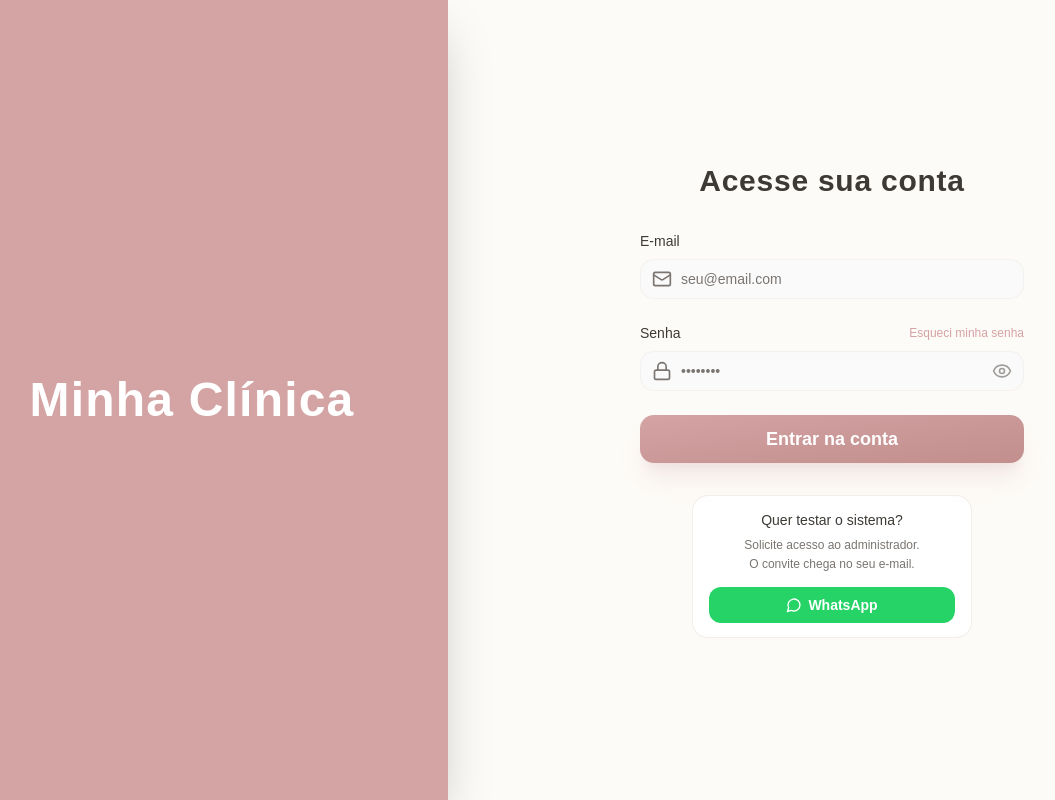
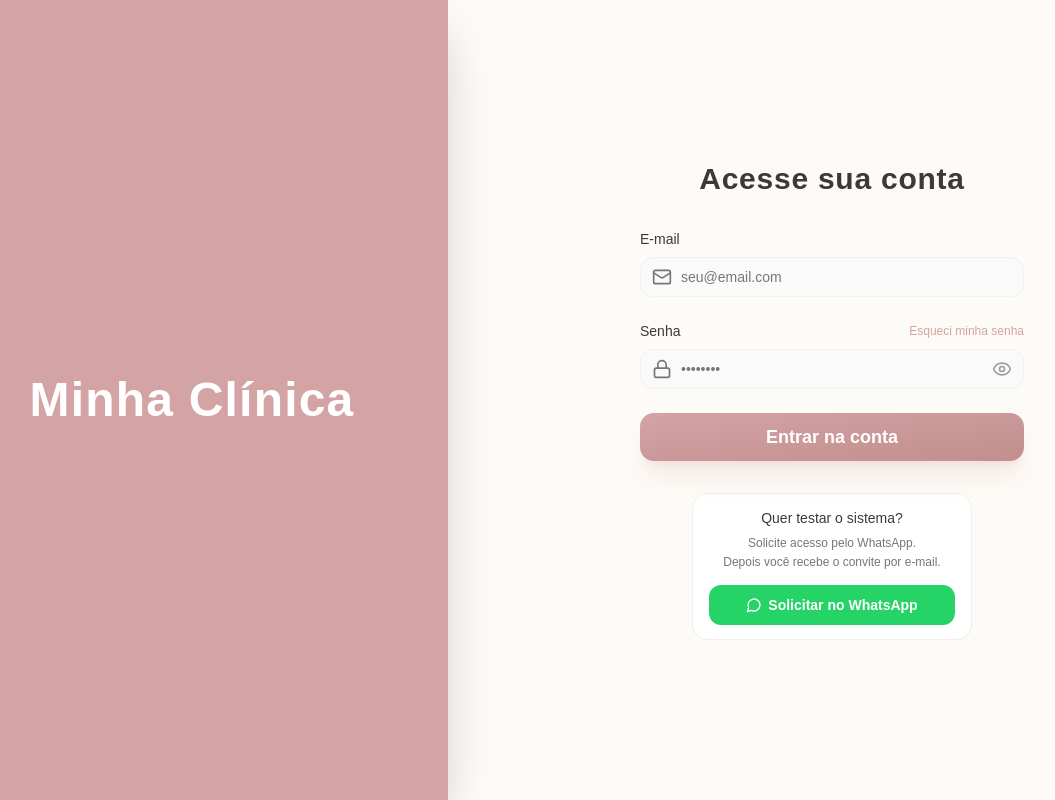
Before and after one commit to davicoruda-coder/lumen, a React (Vite) app: page /login in a window 1280 px wide. Shown: the whole page, without its empty margins (64-1119 px from the left). Built offline with nearby package versions, Linux system fonts and the light colour scheme; no server answers; the database is empty.

Commit message:
fix: remove e-mail do CTA de teste no login.
Evita mailto no Linux sem cliente de e-mail; pedido de acesso fica só via WhatsApp.

```diff
--- a/src/pages/Login.tsx
+++ b/src/pages/Login.tsx
@@ -8,18 +8,10 @@ import { useClinic } from '../contexts/ClinicContext';
 
 const SUPPORT_WHATSAPP =
   import.meta.env.VITE_SUPPORT_WHATSAPP_NUMBER || '5571996952190';
-const SUPPORT_EMAIL =
-  import.meta.env.VITE_SUPPORT_EMAIL?.trim() || '';
 
 const demoWhatsAppHref = `https://wa.me/${SUPPORT_WHATSAPP}?text=${encodeURIComponent(
   'Olá! Gostaria de solicitar acesso para testar o Lumen. Meu nome é '
 )}`;
-
-const demoEmailHref = SUPPORT_EMAIL
-  ? `mailto:${SUPPORT_EMAIL}?subject=${encodeURIComponent('Solicitar acesso para testar o Lumen')}&body=${encodeURIComponent(
-      'Olá! Gostaria de solicitar acesso para testar o Lumen.\n\nNome:\nE-mail para o convite:\n'
-    )}`
-  : null;
 
 export function Login() {
   const [email, setEmail] = useState('');
@@ -135,29 +127,20 @@ export function Login() {
               Quer testar o sistema?
             </p>
             <p className="mt-1.5 text-xs text-text-muted leading-relaxed text-balance">
-              Solicite acesso ao administrador.
+              Solicite acesso pelo WhatsApp.
               <br />
-              O convite chega no seu e-mail.
+              Depois você recebe o convite por e-mail.
             </p>
-            <div className="mt-3 flex gap-2 justify-center">
+            <div className="mt-3">
               <a
                 href={demoWhatsAppHref}
                 target="_blank"
                 rel="noopener noreferrer"
-                className="inline-flex flex-1 items-center justify-center gap-1.5 rounded-xl bg-[#25D366] px-3 py-2 text-sm font-semibold text-white hover:bg-[#20ba59] transition-colors"
+                className="inline-flex w-full items-center justify-center gap-1.5 rounded-xl bg-[#25D366] px-3 py-2.5 text-sm font-semibold text-white hover:bg-[#20ba59] transition-colors"
               >
                 <MessageCircle className="h-4 w-4 shrink-0" />
-                WhatsApp
+                Solicitar no WhatsApp
               </a>
-              {demoEmailHref && (
-                <a
-                  href={demoEmailHref}
-                  className="inline-flex flex-1 items-center justify-center gap-1.5 rounded-xl border border-border-card bg-bg-base px-3 py-2 text-sm font-semibold text-text-main hover:border-primary/40 transition-colors"
-                >
-                  <Mail className="h-4 w-4 shrink-0" />
-                  E-mail
-                </a>
-              )}
             </div>
           </div>
         </div>
```
Also changed, not shown: 1 other file (tests, documents, lock files or other folders).
